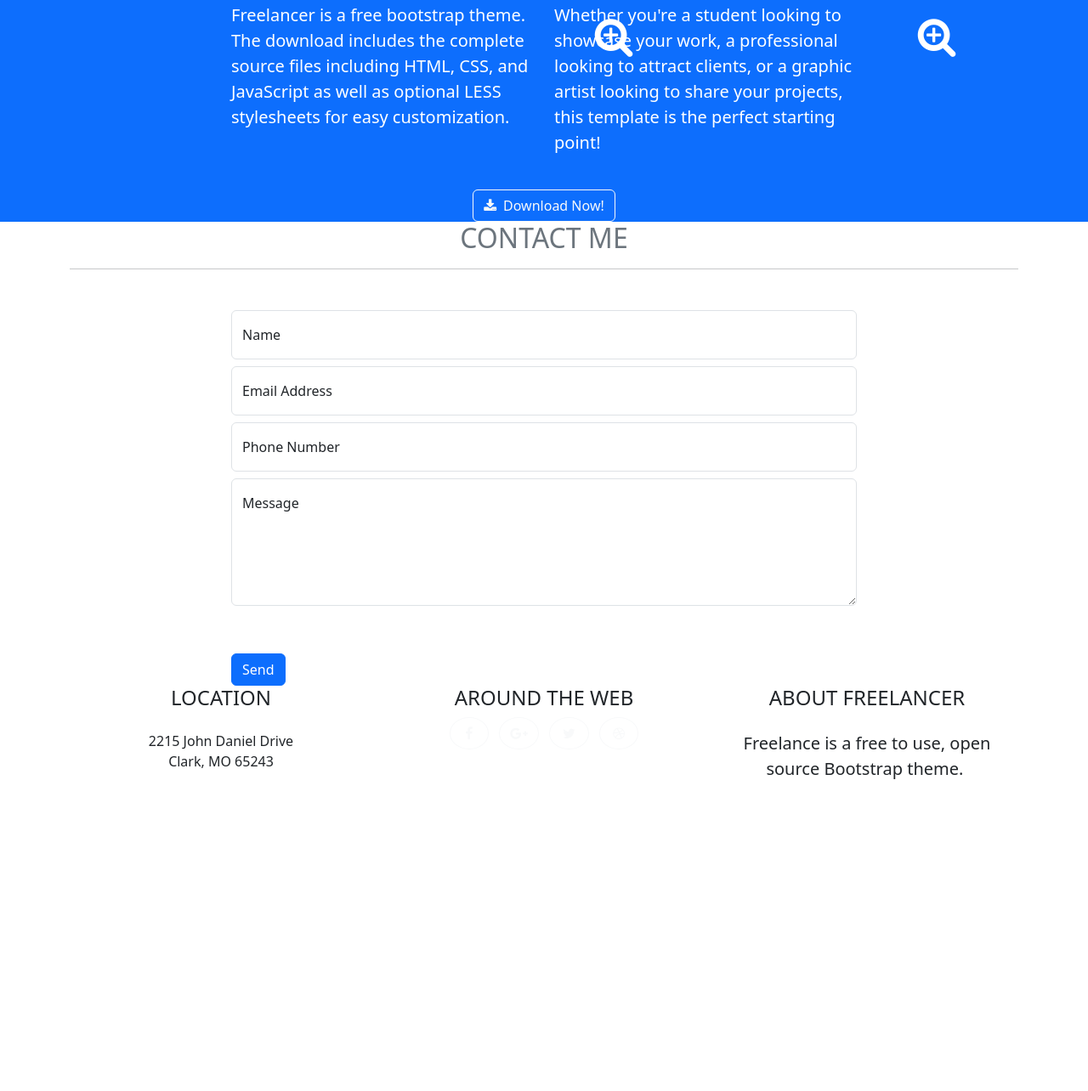
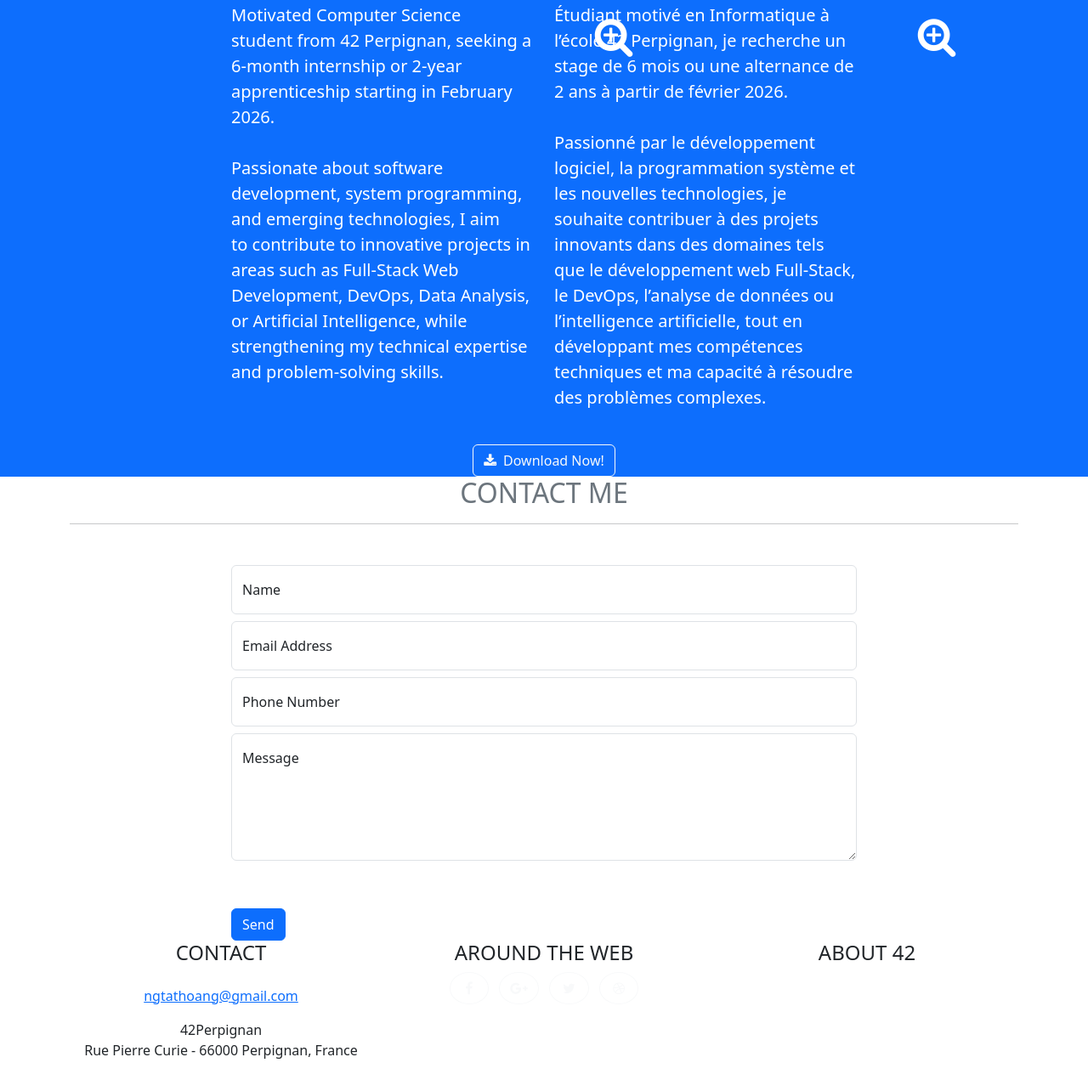
Before and after one commit to Kr1sNg/portfolio, a plain HTML site: page index.html in a window 1280 px wide. Shown: the part 1141-2425 px from the top of the page at 85% size. Before the commit the page ends 2137 px from the top, so only its background shows below. Drawn offline with nearby package versions, Linux system fonts and the light colour scheme.

Commit message:
objective

```diff
--- a/index.html
+++ b/index.html
@@ -75,10 +75,10 @@
             <hr class="mb-5 star-light">
             <div class="row">
                 <div class="col-lg-4 ms-auto">
-                    <p class="lead">Freelancer is a free bootstrap theme. The download includes the complete source files including HTML, CSS, and JavaScript as well as optional LESS stylesheets for easy customization.</p>
+                    <p class="lead"><strong>Motivated Computer Science student</strong>&nbsp;from<strong>&nbsp;</strong><a href="https://42perpignan.fr/"><strong><span style="color: rgb(255, 255, 255);">42 Perpignan</span></strong></a>, seeking a <strong>6-month internship or 2-year apprenticeship starting in February 2026</strong>.<br><br>Passionate about&nbsp;<strong>software development, system programming, and emerging technologies</strong>, I aim to&nbsp;<strong>contribute to innovative projects</strong>&nbsp;in areas such as&nbsp;<strong>Full-Stack Web Development, DevOps, Data Analysis, or Artificial Intelligence</strong>, while strengthening my technical expertise and problem-solving skills.</p>
                 </div>
                 <div class="col-lg-4 me-auto">
-                    <p class="lead">Whether you're a student looking to showcase your work, a professional looking to attract clients, or a graphic artist looking to share your projects, this template is the perfect starting point!</p>
+                    <p class="lead"><strong>Étudiant motivé en Informatique</strong> à <strong>l’école 42 Perpignan</strong>, je recherche un <strong>stage de 6 mois ou une alternance de 2 ans à partir de février 2026</strong>.<br><br>Passionné par le <strong>développement logiciel, la programmation système et les nouvelles technologies</strong>, je souhaite <strong>contribuer à des projets innovants</strong> dans des domaines tels que le <strong>développement web Full-Stack, le DevOps, l’analyse de données</strong> ou <strong>l’intelligence artificielle</strong>, tout en développant mes compétences techniques et ma capacité à résoudre des problèmes complexes.</p>
                 </div>
             </div>
             <div class="text-center mt-4"><a class="btn btn-outline-light btn-xl" role="button" href="#"><i class="fa fa-download me-2"></i><span>Download Now!</span></a></div>
@@ -114,8 +114,9 @@
         <div class="container">
             <div class="row">
                 <div class="col-md-4 mb-5 mb-lg-0">
-                    <h4 class="text-uppercase mb-4">Location</h4>
-                    <p>2215 John Daniel Drive<br>Clark, MO 65243</p>
+                    <h4 class="text-uppercase mb-4">CONTACT</h4>
+                    <p><a href="mailto:ngtathoang@gmail.com?subject=Hello%20Tat%20Hoang,%20from%20Porfolio">ngtathoang@gmail.com</a></p>
+                    <p>42Perpignan<br>Rue Pierre Curie - 66000 Perpignan, France</p>
                 </div>
                 <div class="col-md-4 mb-5 mb-lg-0">
                     <h4 class="text-uppercase">Around the Web</h4>
@@ -127,14 +128,13 @@
                     </ul>
                 </div>
                 <div class="col-md-4">
-                    <h4 class="text-uppercase mb-4">About Freelancer</h4>
-                    <p class="lead mb-0"><span>Freelance is a free to use, open source Bootstrap theme.&nbsp;</span></p>
+                    <h4 class="text-uppercase mb-4">About 42</h4><img class="img-fluid d-block mb-5 mx-auto" src="assets/img/42-Perpignan-white500x170.png">
                 </div>
             </div>
         </div>
     </footer>
     <div class="text-center text-white py-4 copyright">
-        <div class="container"><small>Copyright ©&nbsp;Brand 2025</small></div>
+        <div class="container"><small>Copyright ©&nbsp;Kr1sNg 2025</small></div>
     </div>
     <div class="position-fixed d-lg-none scroll-to-top rounded"><a class="text-center d-block rounded text-white" href="#page-top"><i class="fa fa-chevron-up"></i></a></div>
     <div class="modal text-center" role="dialog" tabindex="-1" id="portfolio-modal-1">
```
Also changed, not shown: assets/img/42-Perpignan-white500x170.png (added).
